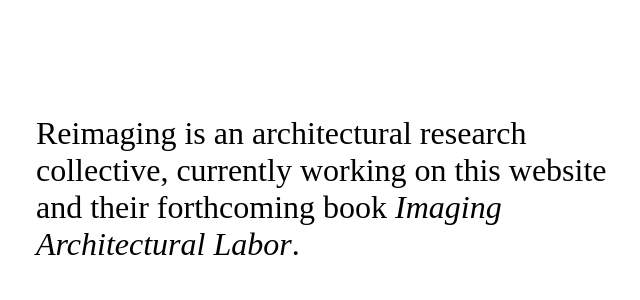
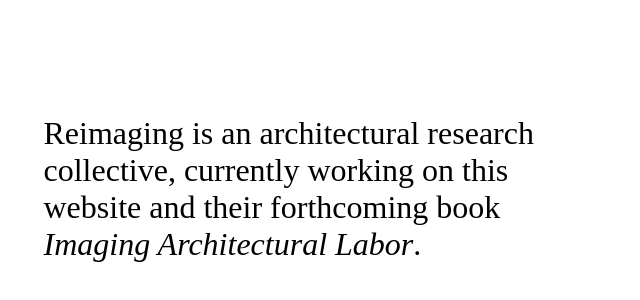
Before and after one commit to nmpajerski/reimaging, a plain HTML site: page index.html in a window 1280 px wide. Shown: the part 186-486 px from the top of the page, without its empty margins (322-962 px from the left). Drawn offline with Linux system fonts and the light colour scheme.

Commit message:
Update index.html

```diff
--- a/index.html
+++ b/index.html
@@ -6,7 +6,7 @@
 
 <style>
 body{
-  width: 580px;
+  width: 565px;
   font-size:24pt;
 
   position: absolute;
```
